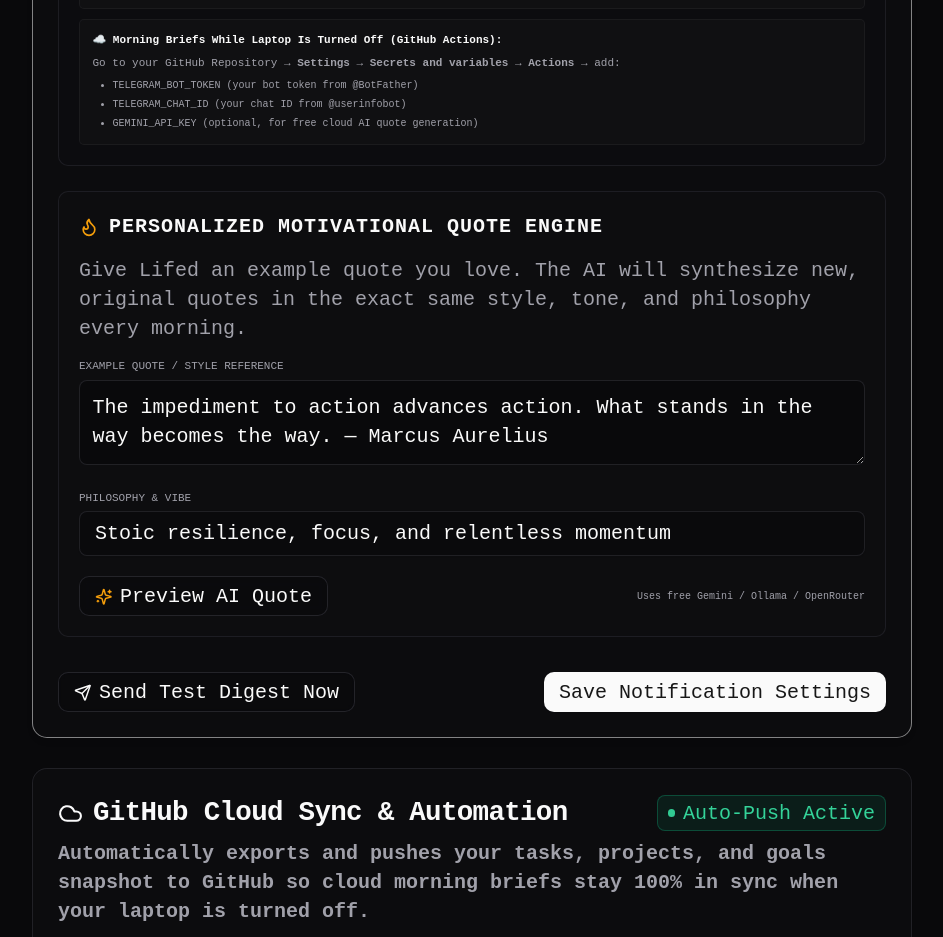
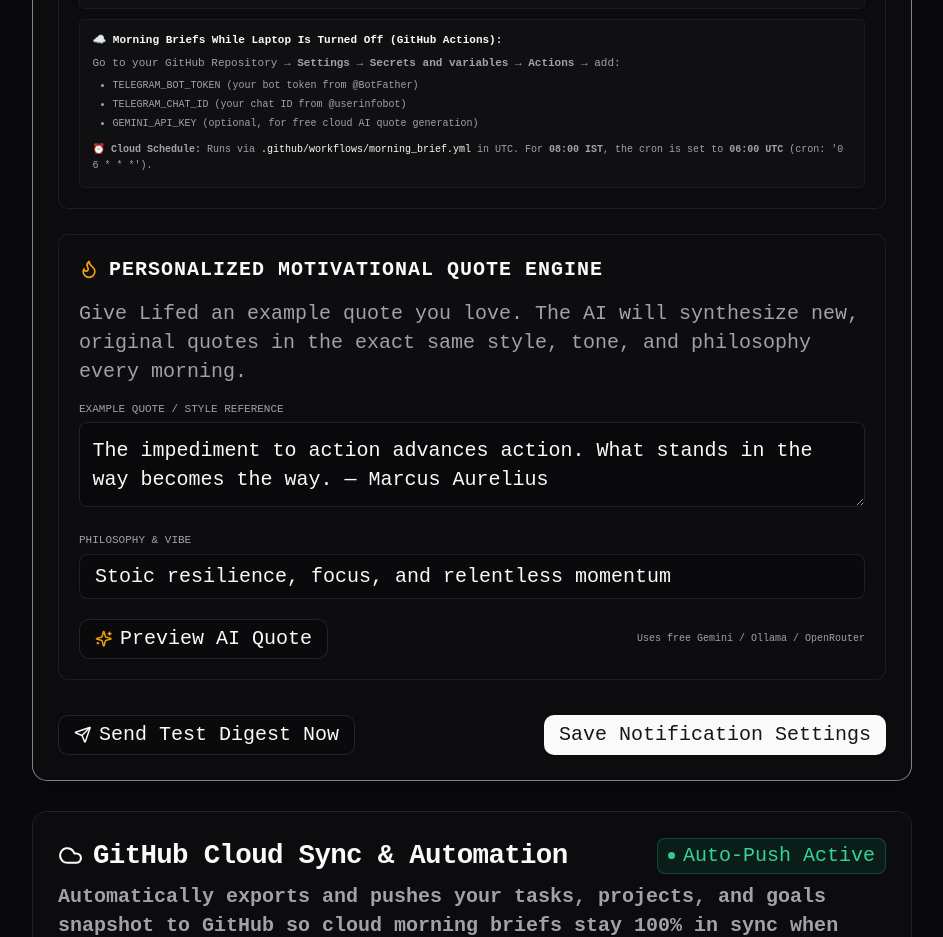
Before and after one commit to Rudra1308/lifed, a Next.js app in the folder frontend/: page /settings in a window 1280 px wide. Shown: the part 980-1917 px from the top of the page, without its empty margins (328-1271 px from the left). Built offline with nearby package versions, Linux system fonts and the light colour scheme; no server answers.

Commit message:
fix(scheduler): update cloud and local morning brief schedule to 11:30 AM IST

```diff
--- a/frontend/app/settings/page.tsx
+++ b/frontend/app/settings/page.tsx
@@ -377,6 +377,9 @@ export default function SettingsPage() {
                           <li><code>TELEGRAM_CHAT_ID</code> (your chat ID from @userinfobot)</li>
                           <li><code>GEMINI_API_KEY</code> (optional, for free cloud AI quote generation)</li>
                         </ul>
+                        <p className="text-[10px] text-muted-foreground pt-1">
+                          ⏰ <b>Cloud Schedule:</b> Runs via <code className="text-foreground">.github/workflows/morning_brief.yml</code> in UTC. For <b>{notifSettings.time || "11:30"} IST</b>, the cron is set to <b>06:00 UTC</b> (<code>cron: '0 6 * * *'</code>).
+                        </p>
                       </div>
                     </div>
                   </>
```
Also changed, not shown: 2 other files (tests, documents, lock files or other folders).
